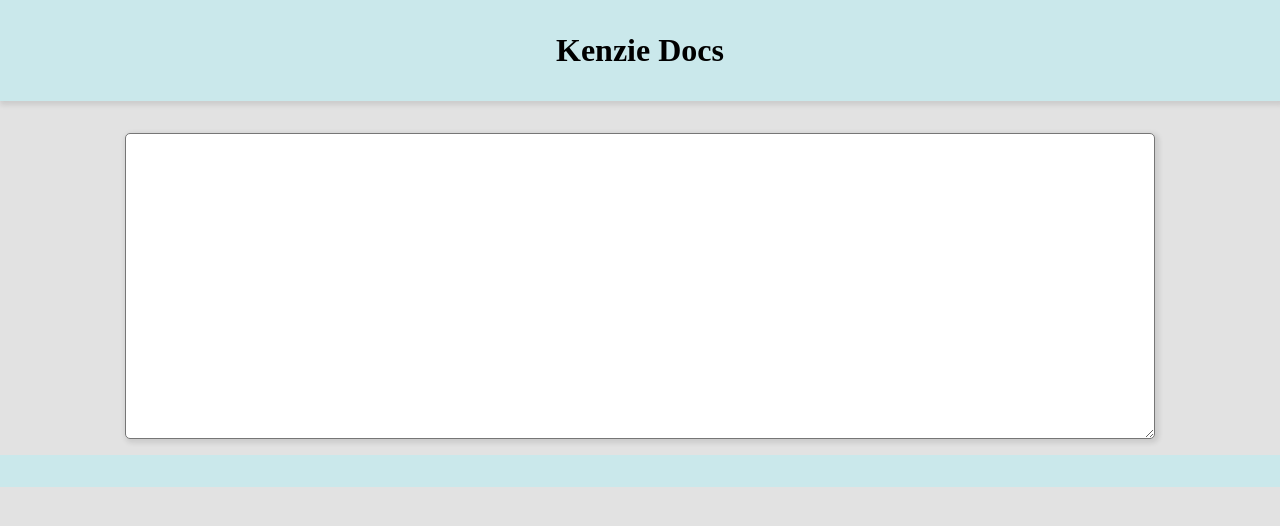
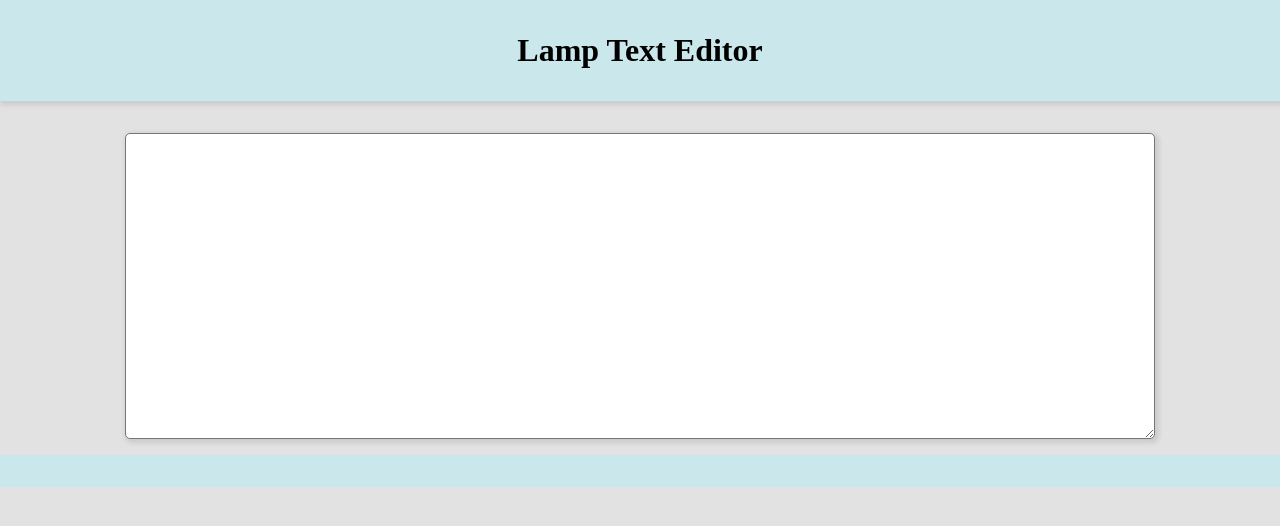
Before and after one commit to chrisdev22/Lamp-Code-Editor, a plain HTML site: page index.html in a window 1280 px wide. Drawn offline with Linux system fonts and the light colour scheme.

Commit message:
Added Name Change

```diff
--- a/index.html
+++ b/index.html
@@ -12,14 +12,14 @@
     <meta name="keywords" content="Kenzie" />
 
     <!-- Title Page-->
-    <title>Kenzie JavaScript Page</title>
+    <title>Lamp Text Editor</title>
 
     <!-- CSS-->
     <link href="style.css" rel="stylesheet" media="all" />
   </head>
 
   <body>
-    <h1>Kenzie Docs</h1>
+    <h1>Lamp Text Editor</h1>
     <div class="content">
       <textarea id="text"></textarea>
     </div>
```
